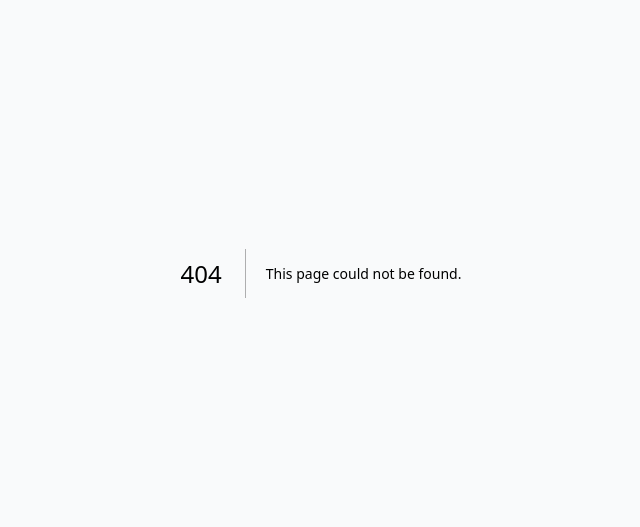
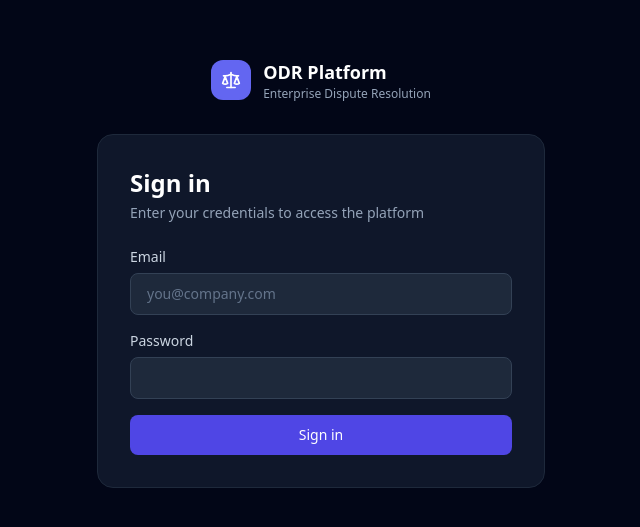
Before and after one commit to Gauarvp/odr-platform, a Next.js app: page /login in a window 1280 px wide. Before the commit this address had no page. Shown: the part 127-654 px from the top of the page, without its empty margins (319-959 px from the left). Built offline with nearby package versions, Linux system fonts and the light colour scheme.

Commit message:
feat: login page

```diff
--- /dev/null
+++ b/src/app/(auth)/login/page.tsx
@@ -0,0 +1,60 @@
+'use client';
+import { useState } from 'react';
+import { useRouter } from 'next/navigation';
+import { createClient } from '@/lib/supabase/client';
+import { Scale } from 'lucide-react';
+
+export default function LoginPage() {
+  const router = useRouter();
+  const [email, setEmail] = useState('');
+  const [password, setPassword] = useState('');
+  const [loading, setLoading] = useState(false);
+  const [error, setError] = useState(null);
+
+  const handleLogin = async (e) => {
+    e.preventDefault();
+    setLoading(true);
+    setError(null);
+    const supabase = createClient();
+    const { error } = await supabase.auth.signInWithPassword({ email, password });
+    if (error) { setError(error.message); setLoading(false); }
+    else { router.push('/dashboard'); router.refresh(); }
+  };
+
+  return (
+    <div className="min-h-screen bg-slate-950 flex items-center justify-center p-4">
+      <div className="w-full max-w-md">
+        <div className="flex items-center justify-center gap-3 mb-8">
+          <div className="w-10 h-10 bg-indigo-500 rounded-xl flex items-center justify-center">
+            <Scale className="w-5 h-5 text-white" />
+          </div>
+          <div>
+            <div className="text-white font-bold text-lg">ODR Platform</div>
+            <div className="text-slate-400 text-xs">Enterprise Dispute Resolution</div>
+          </div>
+        </div>
+        <div className="bg-slate-900 border border-slate-800 rounded-2xl p-8">
+          <h1 className="text-white text-2xl font-bold mb-1">Sign in</h1>
+          <p className="text-slate-400 text-sm mb-6">Enter your credentials to access the platform</p>
+          <form onSubmit={handleLogin} className="space-y-4">
+            <div>
+              <label className="block text-sm font-medium text-slate-300 mb-1.5">Email</label>
+              <input type="email" value={email} onChange={e => setEmail(e.target.value)} required placeholder="you@company.com"
+                className="w-full bg-slate-800 border border-slate-700 rounded-lg px-4 py-2.5 text-white placeholder-slate-500 text-sm focus:outline-none focus:ring-2 focus:ring-indigo-500" />
+            </div>
+            <div>
+              <label className="block text-sm font-medium text-slate-300 mb-1.5">Password</label>
+              <input type="password" value={password} onChange={e => setPassword(e.target.value)} required
+                className="w-full bg-slate-800 border border-slate-700 rounded-lg px-4 py-2.5 text-white placeholder-slate-500 text-sm focus:outline-none focus:ring-2 focus:ring-indigo-500" />
+            </div>
+            {error && <div className="bg-red-900/30 border border-red-700 text-red-300 text-sm rounded-lg px-4 py-2.5">{error}</div>}
+            <button type="submit" disabled={loading}
+              className="w-full bg-indigo-600 hover:bg-indigo-700 disabled:opacity-50 text-white font-medium py-2.5 rounded-lg text-sm">
+              {loading ? 'Signing in...' : 'Sign in'}
+            </button>
+          </form>
+        </div>
+      </div>
+    </div>
+  );
+}
```
